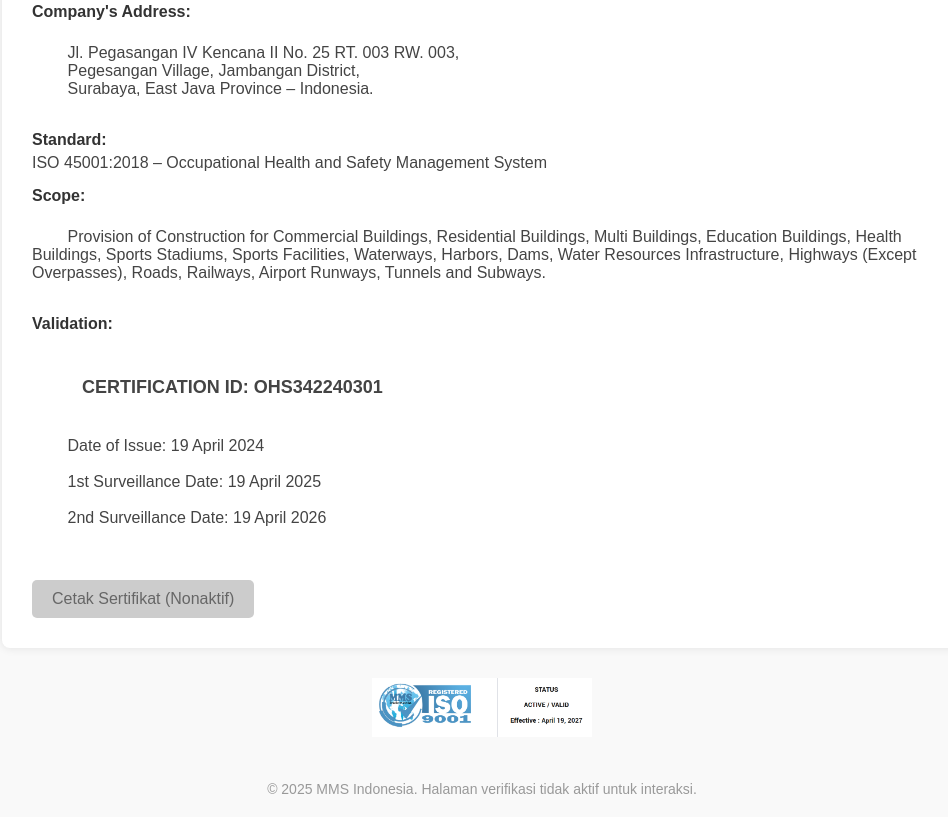
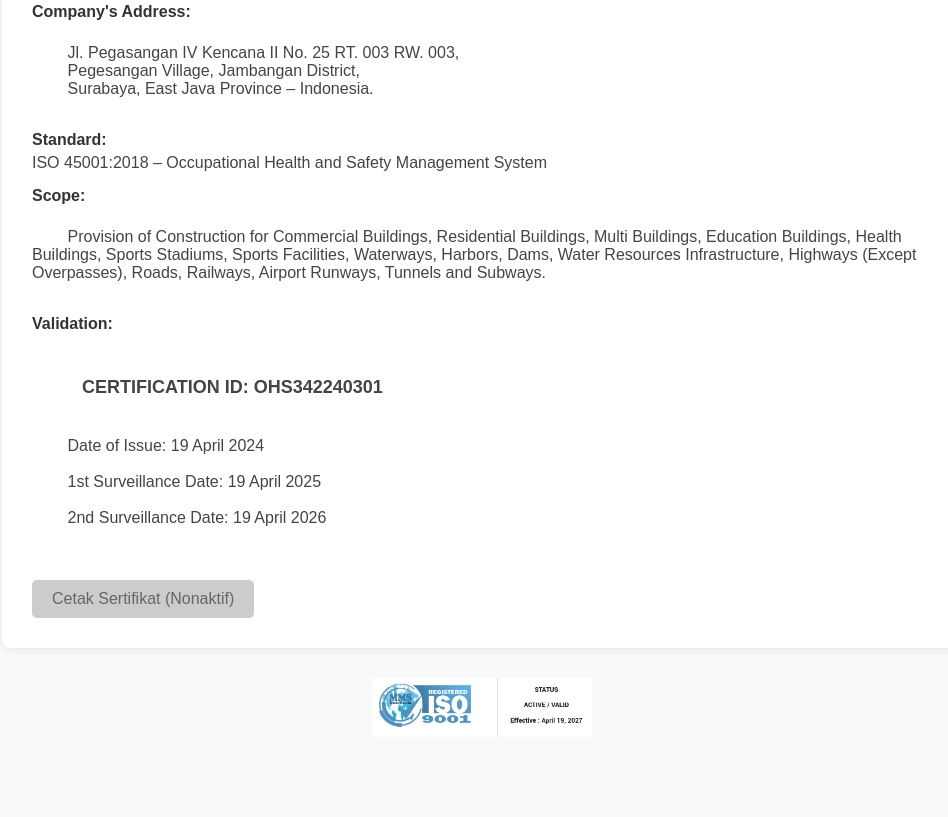
Before and after one commit to alnsmft/ISO-NKW, a plain HTML site: page ohs342240301.html in a window 1280 px wide. Shown: the part 346-1163 px from the top of the page, without its empty margins (158-1106 px from the left). After the commit the page ends 1087 px from the top, so only its background shows below. Drawn offline with Linux system fonts and the light colour scheme.

Commit message:
Update ohs342240301.html

```diff
--- a/ohs342240301.html
+++ b/ohs342240301.html
@@ -124,9 +124,6 @@
     <img src="iso9001-status.png" alt="ISO Status Image">
   </div>
 
-  <footer>
-    &copy; 2025 MMS Indonesia. Halaman verifikasi tidak aktif untuk interaksi.
-  </footer>
 
 </body>
 </html>
```
